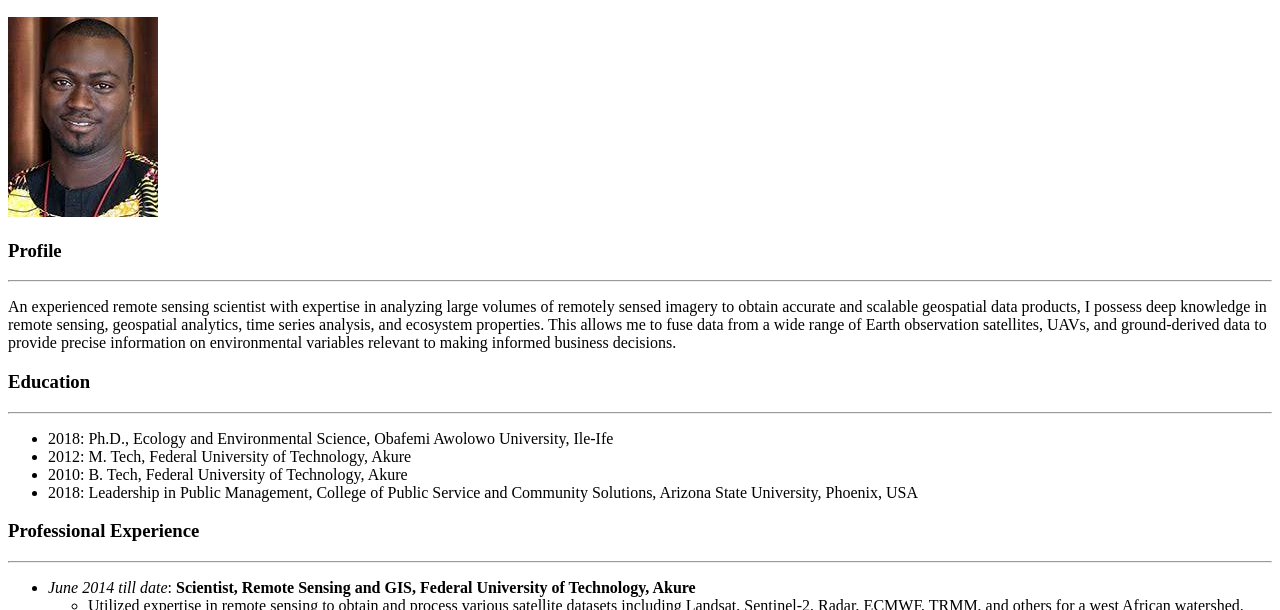
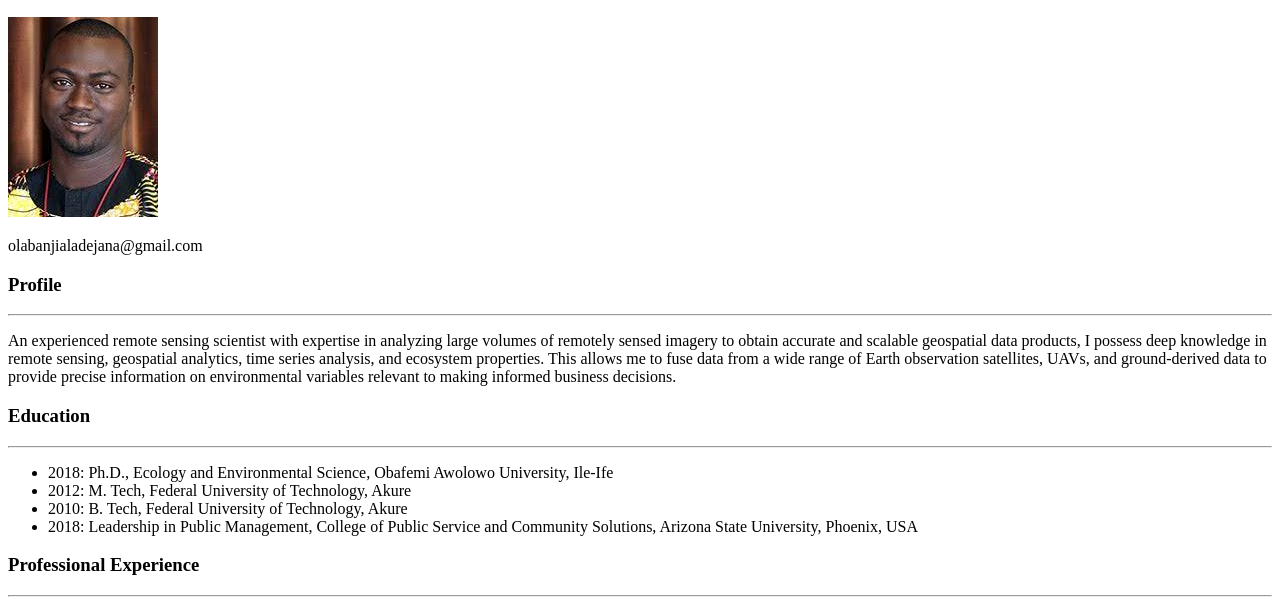
Before and after one commit to olabanjialadejana/online-resume, a plain HTML site: page index.html in a window 1280 px wide. Shown: the part 110-720 px from the top of the page. Drawn offline with Linux system fonts and the light colour scheme.

Commit message:
Update index.html

```diff
--- a/index.html
+++ b/index.html
@@ -9,6 +9,7 @@
     <h1>Olabanji Aladejana</h1>
     <h2>Remote Sensing Scientist</h2>
     <img src="./image.jpeg" alt="Olabanji Photo" />
+    <p>olabanjialadejana@gmail.com</p>
     <h3>Profile</h3>
     <hr />
     <p>
```
